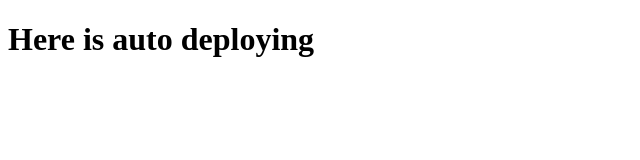
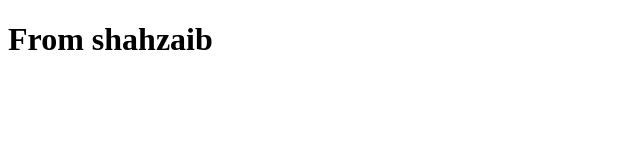
Before and after one commit to Muhammad-Shahzaib-Saleem/Bootcamp-Assignment, a plain HTML site: page index.html in a window 1280 px wide. Shown: the whole page, without its empty margins (0-640 px from the left). Drawn offline with Linux system fonts and the light colour scheme.

Commit message:
Update index.html

```diff
--- a/index.html
+++ b/index.html
@@ -8,7 +8,7 @@
 </head>
 
 <body>
-    <h1>Here is auto deploying </h1>
+    <h1>From shahzaib </h1>
 </body>
 
 </html>
```
